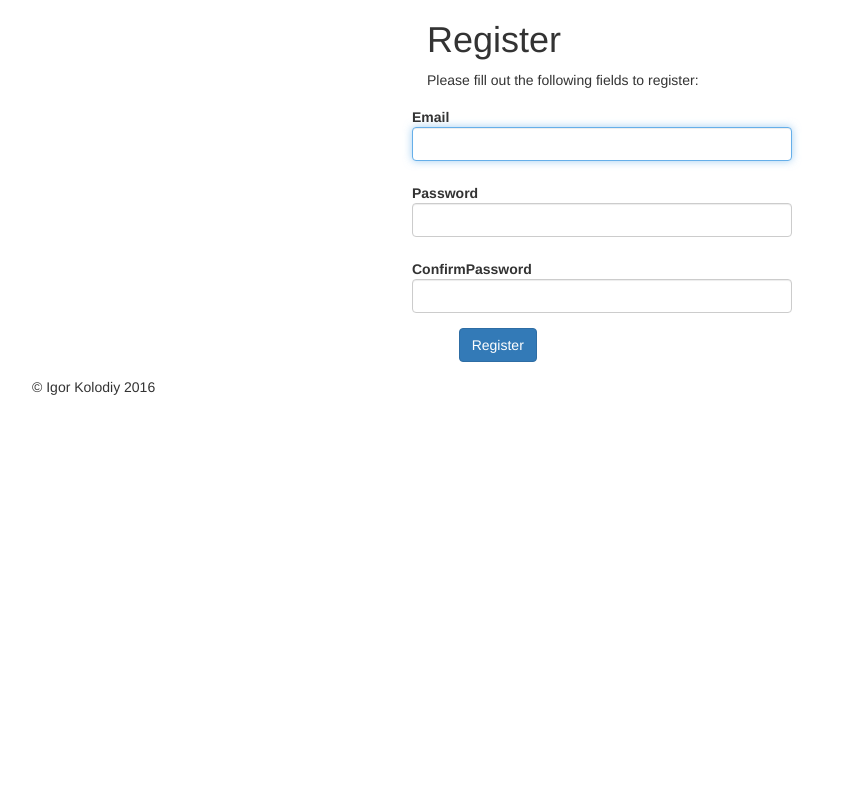
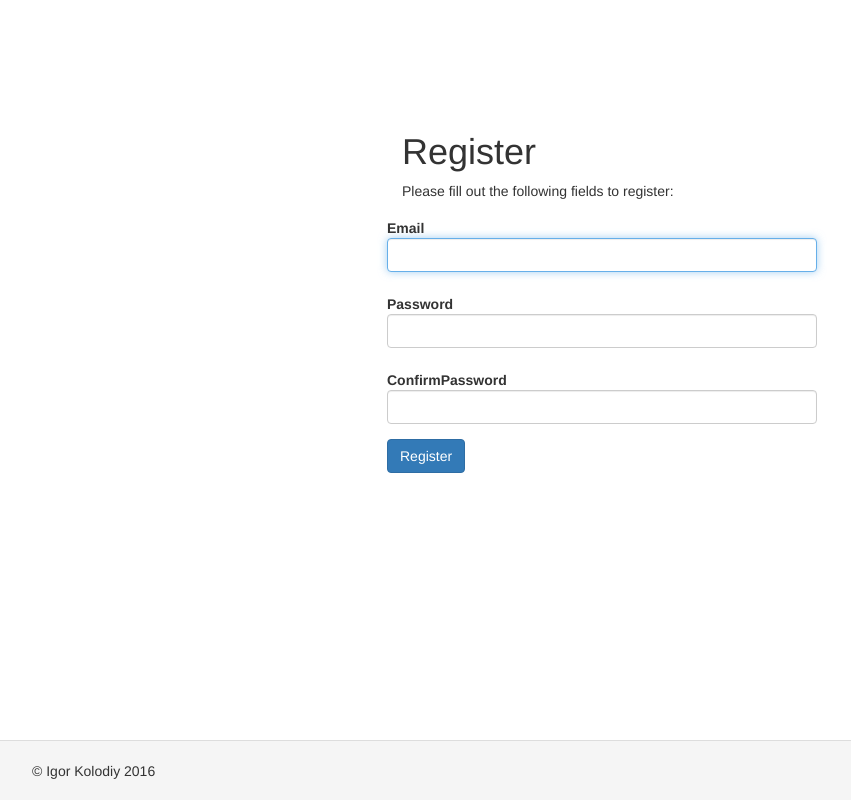
Before and after one commit to IhorKolodii/goodssys, a Yii app: template views/site/register.php in a window 1280 px wide. Shown: the whole page, without its empty margins (38-889 px from the left). Run offline with PHP 8.4 and a stand-in for Yii, Linux system fonts and the light colour scheme; the template is opened without the code that fills it, so the values that code supplies are empty; form fields are guessed from the names that the template uses; some libraries are stand-ins or nearby versions.

Commit message:
Login/register forms centered

```diff
--- /dev/null
+++ b/assets/LoginAsset.php
@@ -0,0 +1,13 @@
+<?php
+namespace app\assets;
+
+use yii\web\AssetBundle;
+
+class LoginAsset extends AssetBundle
+{
+    public $basePath = '@webroot';
+    public $baseUrl = '@web';
+    public $css = [
+        'css/login.css',
+    ];
+}
--- a/views/site/register.php
+++ b/views/site/register.php
@@ -3,15 +3,16 @@
 /* @var $this yii\web\View */
 /* @var $form yii\bootstrap\ActiveForm */
 /* @var $model app\models\LoginForm */
-
+use app\assets\LoginAsset;
 use yii\helpers\Html;
 use yii\bootstrap\ActiveForm;
 
+LoginAsset::register($this);
 $this->title = 'Register';
 //$this->params['breadcrumbs'][] = $this->title;
 ?>
-<div class="">
-    <div class="site-login col-lg-4 col-lg-offset-4 vertical-center">
+<div class="vcenter">
+    <div class="site-login">
         <h1><?= Html::encode($this->title) ?></h1>
 
         <p>Please fill out the following fields to register:</p>
@@ -34,7 +35,7 @@ $this->title = 'Register';
             <?= $form->field($model, 'confirmPassword')->passwordInput(['required' => true]) ?>
 
             <div class="form-group">
-                <div class="col-lg-offset-1 col-lg-11">
+                <div>
                     <?= Html::submitButton('Register', ['class' => 'btn btn-primary', 'name' => 'login-button']) ?>
                 </div>
             </div>
--- a/views/site/registered.php
+++ b/views/site/registered.php
@@ -5,9 +5,10 @@
 /* @var $name string */
 /* @var $message string */
 /* @var $exception Exception */
-
+use app\assets\LoginAsset;
 use yii\helpers\Html;
 
+LoginAsset::register($this);
 $this->title = 'Registered';
 ?>
 <div class="site-login">
--- /dev/null
+++ b/web/css/login.css
@@ -0,0 +1,24 @@
+.footer {
+    position: fixed;
+    bottom: 0;
+    height: 60px;
+    width: 100%;
+    background-color: #f5f5f5;
+    border-top: 1px solid #ddd;
+    padding-top: 20px;
+}
+
+.vcenter {
+    min-height: 75%;  /* Fallback for browsers do NOT support vh unit */
+    min-height: 75vh; /* These two lines are counted as one :-)       */
+    display: flex;
+    align-items: center;
+    justify-content: center;
+}
+
+.site-login {
+    display: inline-block;
+    width: 50%;
+    min-width: 200px;
+    max-width: 400px;
+}
```
Also changed, not shown: views/site/login.php (+5 -4 lines).
